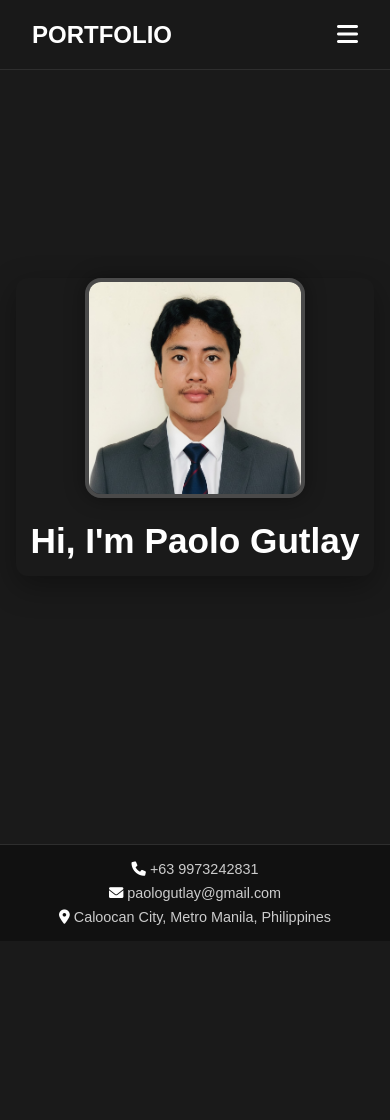
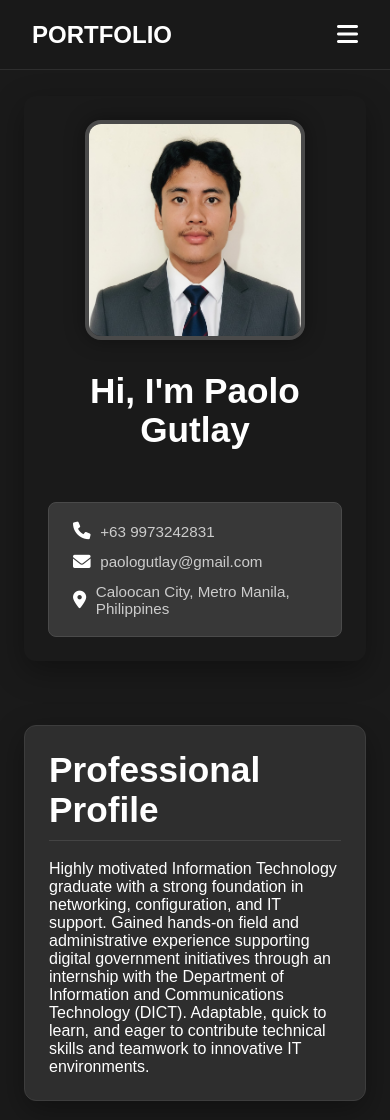
Before and after one commit to paolo1234554321/PAOLO_PORTFOLIO, a plain HTML site: page index.html in a window 390 px wide. Shown: the top 1120 px of the page. Before the commit the page ends 941 px from the top, so only its background shows below. Drawn offline with Linux system fonts and the light colour scheme.

Commit message:
Add files via upload

```diff
--- a/index.html
+++ b/index.html
@@ -31,12 +31,30 @@
         <!-- Home Section -->
         <section id="home">
             <div class="content hero">
-                <div class="hero-text">
-                    <h1>Hi, I'm Paolo Gutlay</h1>
+                <div class="hero-main">
+                    <div class="hero-text">
+                        <h1>Hi, I'm Paolo Gutlay</h1>
+                    </div>
+                    <div class="hero-image">
+                        <div class="img-container">
+                            <img src="image/profile.jpg" alt="Paolo Gutlay Profile Picture">
+                        </div>
+                    </div>
                 </div>
-                <div class="hero-image">
-                    <div class="img-container">
-                        <img src="image/profile.jpg" alt="Paolo Gutlay Profile Picture">
+
+                <!-- Contact Info directly below Profile Picture at end of Home Section -->
+                <div class="home-contact-card">
+                    <div class="contact-item">
+                        <i class="fa-solid fa-phone"></i>
+                        <a href="tel:+639973242831">+63 9973242831</a>
+                    </div>
+                    <div class="contact-item">
+                        <i class="fa-solid fa-envelope"></i>
+                        <a href="mailto:paologutlay@gmail.com">paologutlay@gmail.com</a>
+                    </div>
+                    <div class="contact-item">
+                        <i class="fa-solid fa-location-dot"></i>
+                        <span>Caloocan City, Metro Manila, Philippines</span>
                     </div>
                 </div>
             </div>
@@ -312,13 +330,7 @@
         </div>
     </div>
 
-    <footer>
-        <div class="footer-info">
-            <span><i class="fa-solid fa-phone"></i> +63 9973242831</span>
-            <span><i class="fa-solid fa-envelope"></i> paologutlay@gmail.com</span>
-            <span><i class="fa-solid fa-location-dot"></i> Caloocan City, Metro Manila, Philippines </span>
-        </div>
-    </footer>
+    <footer></footer>
 
     <script src="script.js"></script>
 </body>
--- a/script.js
+++ b/script.js
@@ -4,7 +4,7 @@ document.addEventListener('DOMContentLoaded', () => {
     const mobileMenuBtn = document.getElementById('mobile-menu');
     const navUl = document.querySelector('nav ul');
 
-    // Mobile Hamburger Menu Toggle
+    // Mobile Hamburger Toggle
     if (mobileMenuBtn) {
         mobileMenuBtn.addEventListener('click', () => {
             navUl.classList.toggle('active');
@@ -29,39 +29,42 @@ document.addEventListener('DOMContentLoaded', () => {
         });
     };
 
-    const showSection = (targetId) => {
+    // Scroll spy updates active link based on current scroll position
+    window.addEventListener('scroll', () => {
+        let current = '';
         sections.forEach(section => {
-            if (`#${section.id}` === targetId) {
-                section.classList.add('active-section');
-            } else {
-                section.classList.remove('active-section');
+            const sectionTop = section.offsetTop;
+            if (window.scrollY >= sectionTop - 120) {
+                current = `#${section.getAttribute('id')}`;
             }
         });
-        setActiveLink(targetId);
-    };
+        if (current) setActiveLink(current);
+    });
 
-    // Initialize home section as active
-    showSection('#home');
-
-    // Pop-up navigation handler
+    // Smooth scroll navigation click handler
     navLinks.forEach(link => {
         link.addEventListener('click', (e) => {
             e.preventDefault();
             const targetId = link.getAttribute('href');
+            const targetSec = document.querySelector(targetId);
 
             // Close mobile menu if open
             if (navUl.classList.contains('active')) {
                 navUl.classList.remove('active');
                 const icon = mobileMenuBtn.querySelector('i');
-                icon.classList.remove('fa-xmark');
-                icon.classList.add('fa-bars');
+                if (icon) {
+                    icon.classList.remove('fa-xmark');
+                    icon.classList.add('fa-bars');
+                }
             }
 
-            showSection(targetId);
+            if (targetSec) {
+                targetSec.scrollIntoView({ behavior: 'smooth' });
+            }
         });
     });
 
-    // Lightbox & Navigation State
+    // Lightbox & Modal Navigation
     const modal = document.getElementById('imageModal');
     const modalImg = document.getElementById('modalImage');
     const modalCaption = document.getElementById('modalCaption');
@@ -70,7 +73,6 @@ document.addEventListener('DOMContentLoaded', () => {
     let currentImageGroup = [];
     let currentImageIndex = 0;
 
-    // Create Navigation Arrow Buttons dynamically inside Modal
     const prevArrow = document.createElement('button');
     prevArrow.className = 'modal-arrow prev';
     prevArrow.innerHTML = '&#10094;';
@@ -89,7 +91,6 @@ document.addEventListener('DOMContentLoaded', () => {
         modalImg.alt = currentImg.alt;
         modalCaption.textContent = currentImg.alt || 'Visual Documentation';
 
-        // Toggle arrow visibility if group has 1 image vs multiple
         if (currentImageGroup.length <= 1) {
             prevArrow.style.display = 'none';
             nextArrow.style.display = 'none';
@@ -109,7 +110,6 @@ document.addEventListener('DOMContentLoaded', () => {
         updateModalContent();
     };
 
-    // Attach click triggers to certificate and document gallery images
     const containers = document.querySelectorAll('.cert-grid, .doc-card, .doc-gallery-section');
 
     containers.forEach(container => {
@@ -124,7 +124,6 @@ document.addEventListener('DOMContentLoaded', () => {
         });
     });
 
-    // Arrow event listeners
     prevArrow.addEventListener('click', (e) => {
         e.stopPropagation();
         navigateImage('prev');
@@ -149,7 +148,6 @@ document.addEventListener('DOMContentLoaded', () => {
         }
     });
 
-    // Keyboard support (Left / Right / Escape)
     document.addEventListener('keydown', (e) => {
         if (modal.style.display === 'flex') {
             if (e.key === 'ArrowLeft') {
--- a/style.css
+++ b/style.css
@@ -11,6 +11,7 @@ html, body {
     background-color: #1a1a1a;
     color: #ffffff;
     overflow-x: hidden;
+    scroll-behavior: smooth;
 }
 
 header {
@@ -78,41 +79,26 @@ nav ul a.active-link {
     background-color: #383838;
 }
 
-/* POPUP CONTAINER & SECTION TRANSITIONS */
+/* MAIN CONTINUOUS SCROLL CONTAINER */
 
 .slider-wrapper {
-    position: relative;
-    width: 100vw;
-    min-height: calc(100vh - 130px);
-    margin-top: 70px;
-    margin-bottom: 60px;
+    display: flex;
+    flex-direction: column;
+    gap: 3rem;
+    width: 100%;
+    max-width: 1100px;
+    margin: 100px auto 60px auto;
+    padding: 0 1.5rem;
 }
 
 section {
-    position: absolute;
-    top: 0;
-    left: 0;
+    position: relative;
     width: 100%;
-    min-height: calc(100vh - 130px);
     display: flex;
     justify-content: center;
     align-items: center;
-    padding: 2rem;
-    opacity: 0;
-    visibility: hidden;
-    transform: scale(0.92) translateY(20px);
-    transition: transform 0.35s cubic-bezier(0.16, 1, 0.3, 1),
-                opacity 0.35s cubic-bezier(0.16, 1, 0.3, 1),
-                visibility 0.35s;
-    pointer-events: none;
-}
-
-section.active-section {
-    opacity: 1;
-    visibility: visible;
-    transform: scale(1) translateY(0);
-    pointer-events: auto;
-    z-index: 10;
+    padding: 1rem 0;
+    scroll-margin-top: 90px;
 }
 
 .content {
@@ -134,34 +120,90 @@ section.active-section {
     padding-bottom: 0.6rem;
 }
 
+/* HOME SECTION & HERO STYLING */
+
+#home .content {
+    display: flex;
+    flex-direction: column;
+    gap: 1.5rem;
+}
+
 .hero {
+    background: transparent;
+    border: none;
+    width: 100%;
+}
+
+.hero-main {
     display: flex;
     align-items: center;
     justify-content: space-between;
-    background: transparent;
-    border: none;
     width: 100%;
-    max-width: 1100px;
-    padding: 0 2rem;
+    gap: 2rem;
 }
 
 .hero-text h1 {
-    font-size: 4.2rem;
+    font-size: 3.8rem;
     line-height: 1.1;
-    margin-bottom: 1rem;
+    margin-bottom: 0.8rem;
+    color: #ffffff;
+}
+
+.hero-text p {
+    color: #aaaaaa;
+    font-size: 1.1rem;
+}
+
+/* BOTTOM CONTACT CARD IN HOME SECTION */
+
+.home-contact-card {
+    background: #383838;
+    border: 1px solid #4a4a4a;
+    border-radius: 8px;
+    padding: 1.2rem 1.5rem;
+    display: flex;
+    justify-content: space-around;
+    align-items: center;
+    flex-wrap: wrap;
+    gap: 1rem;
+    margin-top: 1rem;
+    width: 100%;
+}
+
+.contact-item {
+    display: flex;
+    align-items: center;
+    gap: 0.6rem;
+    color: #cccccc;
+    font-size: 0.95rem;
+}
+
+.contact-item i {
+    color: #ffffff;
+    font-size: 1.1rem;
+}
+
+.contact-item a {
+    color: #cccccc;
+    text-decoration: none;
+    transition: color 0.2s ease;
+}
+
+.contact-item a:hover {
     color: #ffffff;
 }
 
 .img-container {
     position: relative;
-    width: 340px;
-    height: 340px;
+    width: 300px;
+    height: 300px;
     border-radius: 16px;
     border: 4px solid #4a4a4a;
     overflow: hidden;
     cursor: pointer;
     box-shadow: 0 0 20px rgba(0, 0, 0, 0.4);
     transition: transform 0.3s ease, border-color 0.4s ease, box-shadow 0.4s ease;
+    flex-shrink: 0;
 }
 
 .img-container img {
@@ -212,12 +254,8 @@ section.active-section {
 }
 
 @keyframes reflectionSweep {
-    0% {
-        left: -150%;
-    }
-    100% {
-        left: 150%;
-    }
+    0% { left: -150%; }
+    100% { left: 150%; }
 }
 
 .timeline-item, .experience-card {
@@ -272,18 +310,6 @@ section.active-section {
     display: grid;
     grid-template-columns: repeat(3, 1fr);
     gap: 1rem;
-    max-height: 380px;
-    overflow-y: auto;
-    padding-right: 0.5rem;
-}
-
-.cert-grid::-webkit-scrollbar {
-    width: 6px;
-}
-
-.cert-grid::-webkit-scrollbar-thumb {
-    background-color: #555555;
-    border-radius: 4px;
 }
 
 .cert-card {
@@ -324,19 +350,7 @@ section.active-section {
     display: grid;
     grid-template-columns: repeat(2, 1fr);
     gap: 1.2rem;
-    max-height: calc(100vh - 240px);
-    overflow-y: auto;
-    padding-right: 0.5rem;
     align-items: start;
-}
-
-.docs-grid::-webkit-scrollbar {
-    width: 6px;
-}
-
-.docs-grid::-webkit-scrollbar-thumb {
-    background-color: #555555;
-    border-radius: 4px;
 }
 
 .doc-card {
@@ -406,12 +420,6 @@ section.active-section {
 .gallery-images img:hover {
     transform: scale(1.03);
     border-color: #ffffff;
-}
-
-.doc-divider {
-    height: 1px;
-    background: #4a4a4a;
-    margin: 0.2rem 1rem;
 }
 
 /* MODAL LIGHTBOX & ARROWS */
@@ -494,37 +502,8 @@ section.active-section {
     transform: translateY(-50%) scale(0.95);
 }
 
-.modal-arrow.prev {
-    left: 20px;
-}
-
-.modal-arrow.next {
-    right: 20px;
-}
-
-footer {
-    position: fixed;
-    bottom: 0;
-    width: 100%;
-    height: 60px;
-    background: #111111;
-    display: flex;
-    align-items: center;
-    justify-content: center;
-    border-top: 1px solid #2e2e2e;
-    z-index: 999;
-}
-
-.footer-info {
-    display: flex;
-    gap: 2rem;
-    color: #cccccc;
-    font-size: 0.9rem;
-}
-
-.footer-info i {
-    color: #ffffff;
-}
+.modal-arrow.prev { left: 20px; }
+.modal-arrow.next { right: 20px; }
 
 /* RESPONSIVE MEDIA QUERIES */
 
@@ -552,23 +531,28 @@ footer {
         left: 0;
     }
 
-    section {
-        padding: 1.5rem 1rem;
+    .slider-wrapper {
+        margin-top: 80px;
+        gap: 2rem;
     }
 
     .content {
         padding: 1.5rem;
     }
 
-    .hero {
+    .hero-main {
         flex-direction: column-reverse;
         text-align: center;
-        gap: 1.5rem;
-        padding: 0;
     }
 
     .hero-text h1 {
         font-size: 2.8rem;
+    }
+
+    .home-contact-card {
+        flex-direction: column;
+        align-items: flex-start;
+        gap: 0.8rem;
     }
 
     .img-container {
@@ -581,21 +565,7 @@ footer {
     }
 
     .cert-grid, .docs-grid {
-        max-height: none;
-        overflow-y: visible;
         grid-template-columns: 1fr;
-    }
-
-    footer {
-        position: relative;
-        height: auto;
-        padding: 1rem;
-    }
-
-    .footer-info {
-        flex-direction: column;
-        gap: 0.5rem;
-        text-align: center;
     }
 
     .close-btn {
@@ -610,13 +580,8 @@ footer {
         font-size: 1.6rem;
     }
 
-    .modal-arrow.prev {
-        left: 10px;
-    }
-
-    .modal-arrow.next {
-        right: 10px;
-    }
+    .modal-arrow.prev { left: 10px; }
+    .modal-arrow.next { right: 10px; }
 }
 
 @media (max-width: 480px) {
```
